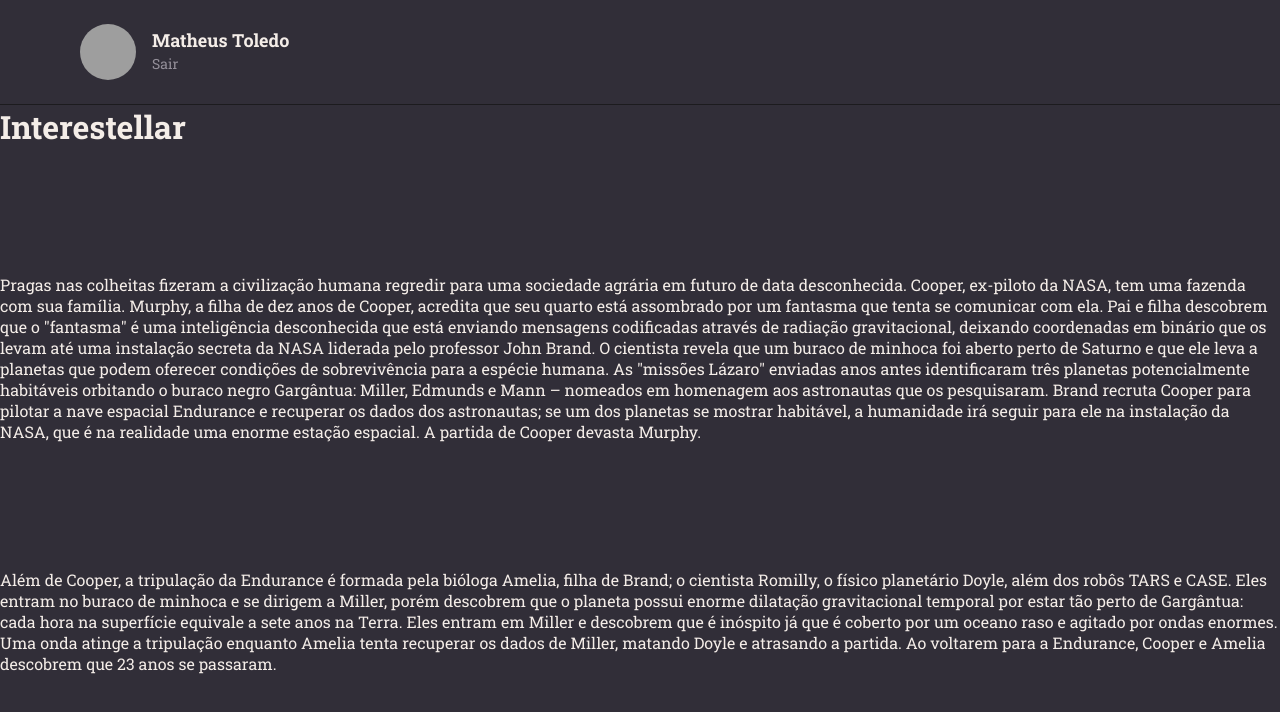
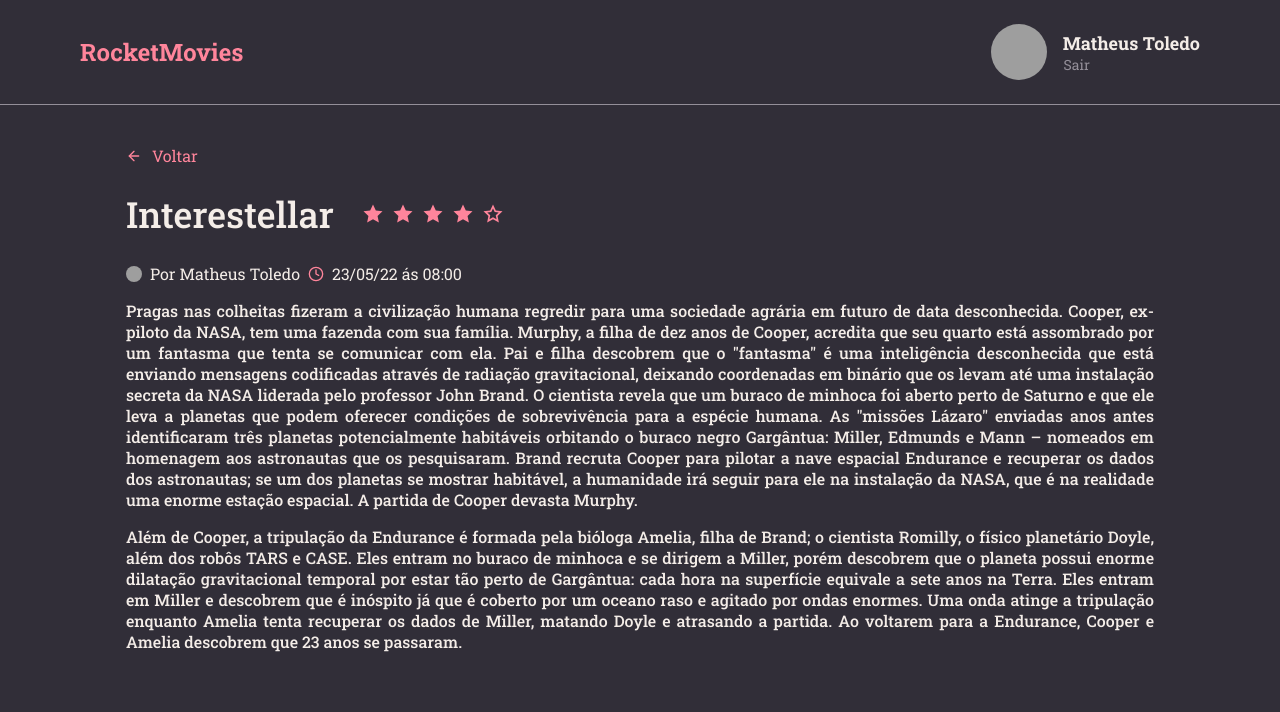
Before and after one commit to MatheusToledo246/RocketMovies, a React (Vite) app in the folder Rocket Movies/: page / in a window 1280 px wide. Shown: the top 712 px of the page. Built offline with nearby package versions, Linux system fonts and the light colour scheme; grey boxes are pictures that could not be loaded.

Commit message:
details without tags

```diff
--- a/Rocket Movies/package.json
+++ b/Rocket Movies/package.json
@@ -11,7 +11,9 @@
   },
   "dependencies": {
     "react": "^18.2.0",
-    "react-dom": "^18.2.0"
+    "react-dom": "^18.2.0",
+    "react-icons": "^5.0.1",
+    "styled-components": "^6.1.8"
   },
   "devDependencies": {
     "@types/react": "^18.2.55",
--- /dev/null
+++ b/Rocket Movies/src/components/ButtonText/index.jsx
@@ -0,0 +1,12 @@
+import { Container } from "./styles";
+
+export function ButtonText( {title, ...rest} ) {
+    return(
+        <Container
+            type="button"
+            {...rest}
+        >
+            {title}
+        </Container>
+    );
+}
--- /dev/null
+++ b/Rocket Movies/src/components/ButtonText/styles.js
@@ -0,0 +1,9 @@
+import styled from 'styled-components';
+
+export const  Container = styled.button`
+
+    background: none;
+    color: ${({ theme }) => theme.COLORS.RED};
+    border: none;
+    font-size: 16px;
+`;
--- a/Rocket Movies/src/components/Header/index.jsx
+++ b/Rocket Movies/src/components/Header/index.jsx
@@ -1,8 +1,15 @@
-import {Container, Profile} from './styles';
+import {Container, Profile, Logo } from './styles';
 
 export function Header(){
     return(
         <Container>
+            <Logo>
+            <img
+                src="../../../src/img/logo.svg"
+                alt="Logo do site"
+            />
+            </Logo>
+
             <Profile>
             <img
                 src="https://github.com/MatheusToledo246.png"
@@ -11,9 +18,12 @@
 
             <div>
                 <strong>Matheus Toledo</strong>
-                <span>Sair</span>
+                <button>
+                    Sair
+                </button>
             </div>
             </Profile>
+
         </Container>
     )
 }
--- a/Rocket Movies/src/components/Header/styles.js
+++ b/Rocket Movies/src/components/Header/styles.js
@@ -8,7 +8,7 @@
 
     border-bottom-width: 1px;
     border-bottom-style: solid;
-    border-bottom-color: ${({ theme }) => theme.COLORS.BACKGROUND_700};
+    border-bottom-color: ${({ theme }) => theme.COLORS.GRAY_100};
 
     display: flex;
     justify-content: space-between;
@@ -33,9 +33,12 @@
         margin-left: 16px;
         line-height: 24px;
 
-        span {
+        button {
             font-size: 14px;
             color: ${({ theme }) => theme.COLORS.GRAY_100};
+            background: none;
+            border: none;
+            width: 28px;
         }
 
         strong {
@@ -44,3 +47,8 @@
         }
     }
 `;
+
+export const Logo = styled.div`
+    display: flex;
+    align-items: center;
+`;
--- a/Rocket Movies/src/pages/Details/index.jsx
+++ b/Rocket Movies/src/pages/Details/index.jsx
@@ -1,12 +1,44 @@
-import { Container } from './styles';
+import { FiArrowLeft, FiClock } from 'react-icons/fi';
+import { RiStarFill, RiStarLine } from 'react-icons/ri'
+import { Container, Profile, Content, ArrowLeft, Stars } from './styles';
+import { Header } from '../../components/Header';
+import { ButtonText } from '../../components/ButtonText';
 
-import { Header } from '../../components/Header';
 
 export function Details() {
   return(
     <Container>
       <Header />
-      <h1>Interestellar</h1>
+
+      <main>
+        <Content>
+
+        <ArrowLeft>
+          <FiArrowLeft />
+          <ButtonText title="Voltar"/>
+        </ArrowLeft>
+
+        <Stars>
+        <h1>
+          Interestellar
+        </h1>
+        <RiStarFill />
+        <RiStarFill />
+        <RiStarFill />
+        <RiStarFill />
+        <RiStarLine />
+        </Stars>
+
+
+        <Profile >
+        <img
+            src="https://github.com/MatheusToledo246.png"
+            alt="imagem"
+          />
+          <p>Por Matheus Toledo</p>
+          <FiClock />
+          <p>23/05/22 ás 08:00</p>
+        </Profile>
 
         <p>
         Pragas nas colheitas fizeram a civilização humana regredir para uma sociedade agrária em futuro de data desconhecida. Cooper, ex-piloto da NASA,
@@ -25,7 +57,8 @@
         Uma onda atinge a tripulação enquanto Amelia tenta recuperar os dados de Miller, matando Doyle e atrasando a partida. Ao voltarem para a Endurance, Cooper e Amelia
         descobrem que 23 anos se passaram.
         </p>
-
+      </Content>
+    </main>
     </Container>
   )
 }
--- a/Rocket Movies/src/pages/Details/styles.js
+++ b/Rocket Movies/src/pages/Details/styles.js
@@ -4,10 +4,90 @@
     width: 100%;
     height: 100vh;
 
+
     display: grid;
     grid-template-rows: 105px auto;
     grid-template-areas:
     "header"
-    "content"
+    "content";
+
+    > main {
+        grid-area: content;
+        overflow-y: scroll;
+        padding: 0 126px;
+    }
 
 `;
+
+export const Content = styled.div`
+    max-width: auto;
+    margin: 0 auto;
+
+    display: flex;
+    flex-direction: column;
+
+   > button:first-child {
+    align-self: first;
+   }
+
+    >p {
+        font-size: 16px;
+        margin-top: 16px;
+        text-align: justify;
+        font-weight: 500;
+    }
+`;
+
+export const Stars = styled.div`
+    display: flex;
+    padding-top: 24px;
+    align-items: center;
+    gap: 10px;
+
+    >h1 {
+        font-size: 36px;
+        font-weight: 500;
+        margin-right: 19px;
+    }
+
+    > svg {
+        color: ${({ theme }) => theme.COLORS.RED};
+        width: 20px;
+        height: 20px;
+    }
+`;
+
+export const Profile = styled.div`
+    display: flex;
+    margin-top: 25px;
+    align-items: center;
+
+    > img {
+        width: 16px;
+        height: 16px;
+        border-color: red;
+        border-radius: 50%;
+        margin-right: 8px;
+
+    }
+
+
+    > svg {
+        color: ${({ theme }) => theme.COLORS.RED};
+        margin: 0 8px;
+    }
+`;
+
+export const ArrowLeft = styled.button`
+    display: flex;
+    align-items: center;
+    border: none;
+    background: none;
+    margin-top: 40px;
+
+    > svg {
+        margin-right: 10px;
+        color: ${({ theme }) => theme.COLORS.RED};
+    }
+
+`;
```
Also changed, not shown: Rocket Movies/src/img/logo.svg (added), 1 other file (tests, documents, lock files or other folders). Lines whose indentation alone changed are shown as unchanged.
